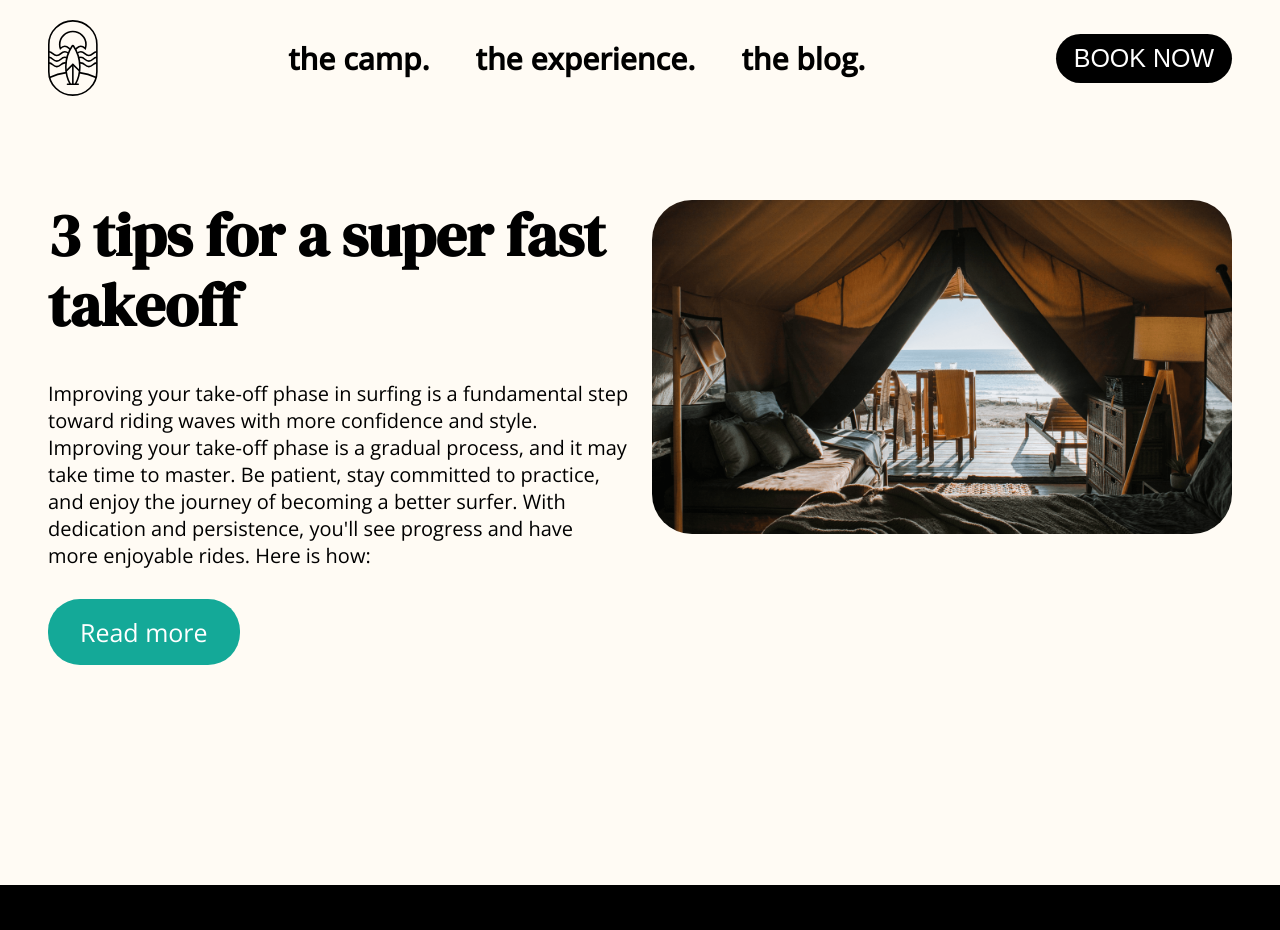
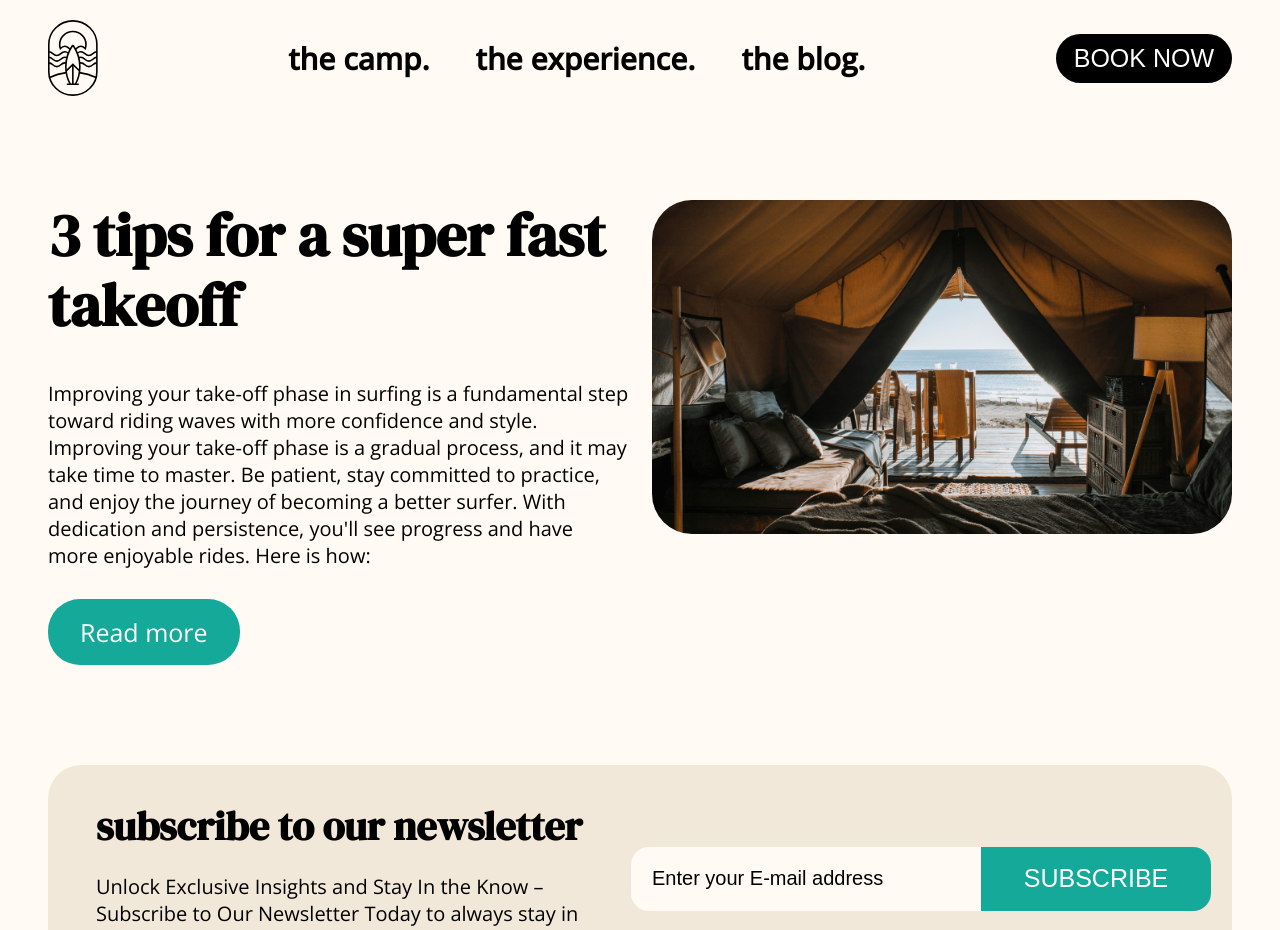
Before and after one commit to alexgrimm87/nextjs13-surfcamp, a Next.js app: page /blog in a window 1280 px wide. Shown: the top 930 px of the page. Built offline with nearby package versions, Linux system fonts and the light colour scheme.

Commit message:
blog page subscribe to newsletter

```diff
--- /dev/null
+++ b/app/_components/Blog/SubscribeToNewsletter.jsx
@@ -0,0 +1,54 @@
+"use client";
+import {useState} from "react";
+
+const SubscribeToNewsletter = () => {
+  const [email, setEmail] = useState("");
+  const [hasSignedUp, setHasSignedUp] = useState(false);
+
+  const onChange = (e) => {
+    setEmail(e.target.value);
+  };
+
+  const onSubmit = (e) => {
+    e.preventDefault();
+
+    if (email.length) {
+      setHasSignedUp(true);
+    }
+  };
+
+  return (
+    <section className="newsletter">
+      {hasSignedUp ? (
+        <h4 className="newsletter__thanks">Thank you for signing up for our newsletter</h4>
+      ) : (
+        <>
+          <div className="newsletter__info">
+            <h4>subscribe to our newsletter</h4>
+            <p className="copy">
+              Unlock Exclusive Insights and Stay In the Know – Subscribe to Our
+              Newsletter Today to always stay in touch
+            </p>
+          </div>
+          <form className="newsletter__form" onSubmit={onSubmit}>
+            <input
+              type="text"
+              className="newsletter__email input"
+              placeholder="Enter your E-mail address"
+              value={email}
+              onChange={onChange}
+            />
+            <button
+              type="submit"
+              className="newsletter__subscribe btn btn--medium btn--turquoise"
+            >
+              SUBSCRIBE
+            </button>
+          </form>
+        </>
+      )}
+    </section>
+  );
+};
+
+export default SubscribeToNewsletter;
--- a/app/blog/page.jsx
+++ b/app/blog/page.jsx
@@ -1,4 +1,5 @@
 import HighlightArticle from "@/app/_components/Blog/HighlightArticle";
+import SubscribeToNewsletter from "@/app/_components/Blog/SubscribeToNewsletter";
 
 export default function Page() {
   const highlightArticleData = {
@@ -20,6 +21,7 @@ export default function Page() {
   return (
     <main className="blog-page">
       <HighlightArticle data={highlightArticleData} />
+      <SubscribeToNewsletter />
     </main>
   );
 }
--- /dev/null
+++ b/sass/components/_input.scss
@@ -0,0 +1,28 @@
+.input {
+  outline: none;
+  border: none;
+  font-size: 2rem;
+
+  &::placeholder {
+    color: black;
+    font-size: 2rem;
+  }
+
+  &--beige {
+    height: 6.4rem;
+    border-radius: 1.8rem;
+    padding: 2rem;
+    background-color: $light-brown;
+  }
+
+  &__container {
+    & .input {
+      display: block;
+    }
+
+    & label {
+      display: block;
+      margin-bottom: 1.6rem;
+    }
+  }
+}
--- /dev/null
+++ b/sass/components/blog/_newsletter.scss
@@ -0,0 +1,38 @@
+.newsletter {
+  display: flex;
+  background-color: $light-brown;
+  padding: 3.8rem 2.1rem 3.8rem 4.8rem;
+  border-radius: 3.35rem;
+  margin-bottom: 10rem;
+
+  &__info {
+    & h4 {
+      margin-bottom: 2.3rem;
+    }
+  }
+
+  &__form {
+    display: flex;
+    align-items: center;
+    margin-left: 3rem;
+  }
+
+  &__email {
+    background-color: $light-beige;
+    width: 35rem;
+    height: 6.4rem;
+    border-radius: 1.8rem 0px 0px 1.8rem;
+    padding-left: 2.1rem;
+  }
+
+  &__subscribe {
+    height: 6.4rem;
+    width: 23rem;
+    border-radius: 0px 1.8rem 1.8rem 0px;
+  }
+
+  &__thanks {
+    width: 100%;
+    text-align: center;
+  }
+}
--- a/sass/main.scss
+++ b/sass/main.scss
@@ -8,7 +8,9 @@
 @import "components/footer";
 @import "components/hero-section";
 @import "components/info-block";
+@import "components/input";
 
 @import "components/blog/highlight-article";
+@import "components/blog/newsletter";
 
 @import "pages/blog";
```
